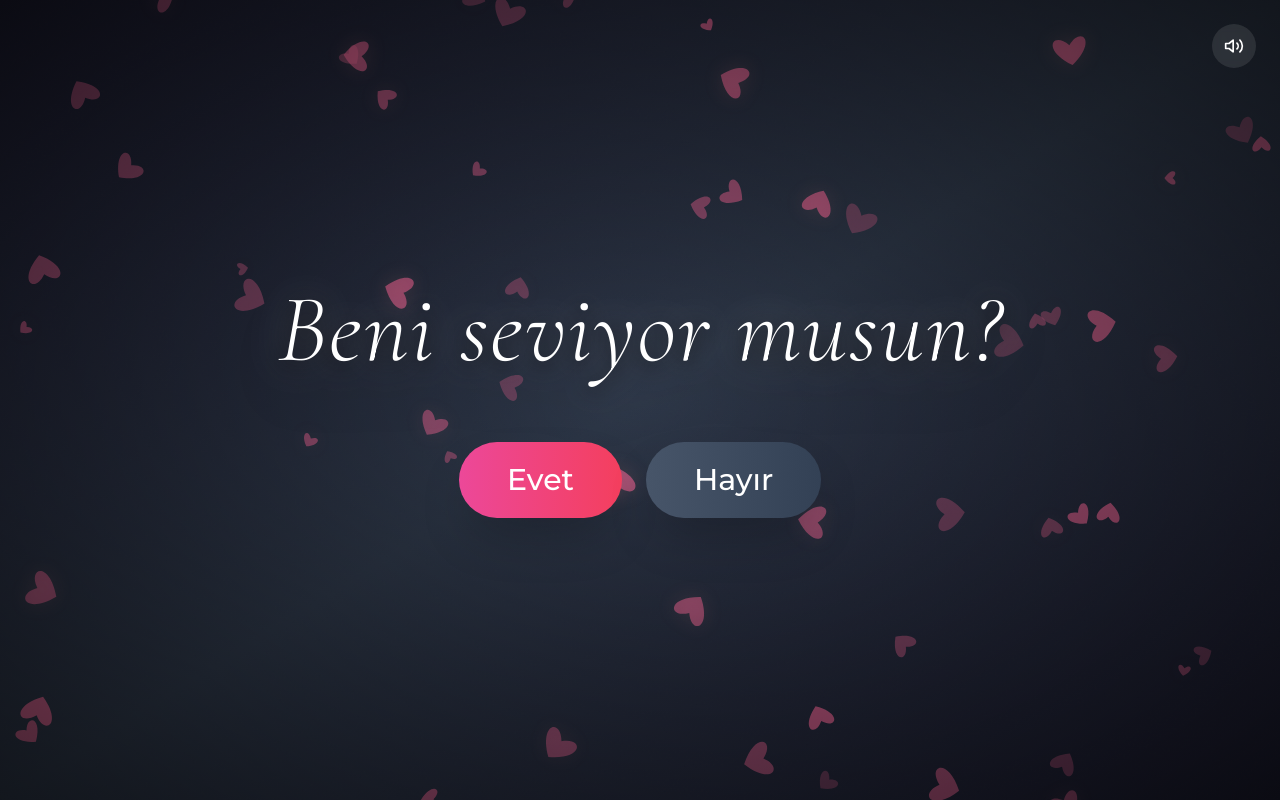
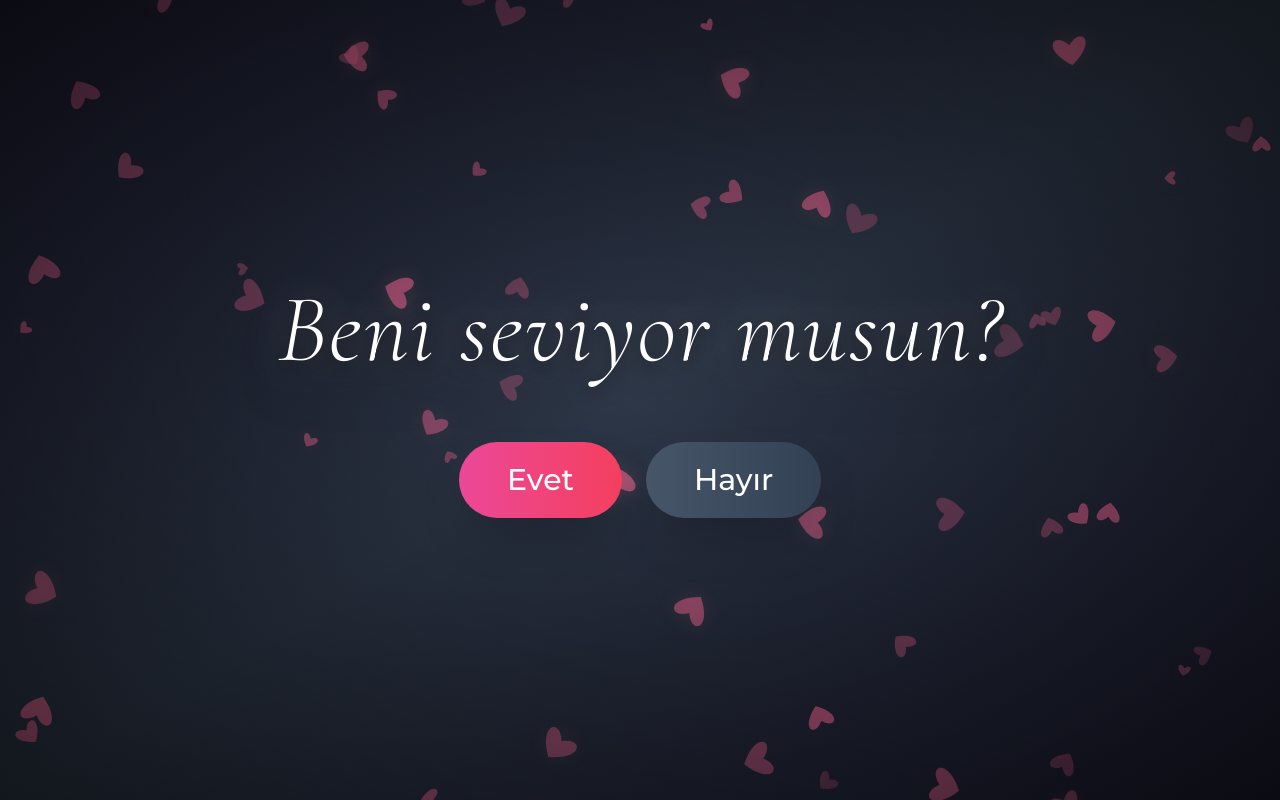
Before and after one commit to Mehmet611ad/sdeneme, a React (Vite) app: page / in a window 1280 px wide. Built offline with nearby package versions, Linux system fonts and the light colour scheme.

Commit message:
Update App.tsx

```diff
--- a/src/App.tsx
+++ b/src/App.tsx
@@ -1,5 +1,4 @@
 import { useEffect, useRef, useState } from 'react';
-import { Volume2, VolumeX } from 'lucide-react';
 
 interface Heart {
   id: number;
@@ -233,18 +232,7 @@ function App() {
     };
   }, []);
 
-  const toggleMute = () => {
-    const audio = audioRef.current;
-    if (!audio) return;
-    if (isMuted) {
-      audio.muted = false;
-      audio.play().catch(() => {});
-      setIsMuted(false);
-    } else {
-      audio.muted = true;
-      setIsMuted(true);
-    }
-  };
+  // Removed user mute toggle: music plays automatically and cannot be toggled via UI
 
   const [prefersReducedMotion, setPrefersReducedMotion] = useState(
     window.matchMedia('(prefers-reduced-motion: reduce)').matches && window.innerWidth >= 768
@@ -282,13 +270,7 @@ function App() {
 
       <div className="absolute inset-0 bg-[radial-gradient(ellipse_at_center,_transparent_0%,_rgba(0,0,0,0.6)_100%)]" />
 
-      <button
-        onClick={toggleMute}
-        className="absolute top-4 right-4 md:top-6 md:right-6 z-50 p-2 md:p-3 rounded-full bg-white/10 backdrop-blur-sm hover:bg-white/20 transition-all duration-300 hover:scale-110 active:scale-95"
-        aria-label={isMuted ? 'Unmute' : 'Mute'}
-      >
-        {isMuted ? <VolumeX className="w-4 h-4 md:w-5 md:h-5 text-white" /> : <Volume2 className="w-4 h-4 md:w-5 md:h-5 text-white" />}
-      </button>
+      {/* Removed mute/unmute button */}
 
       <audio
         ref={audioRef}
```
